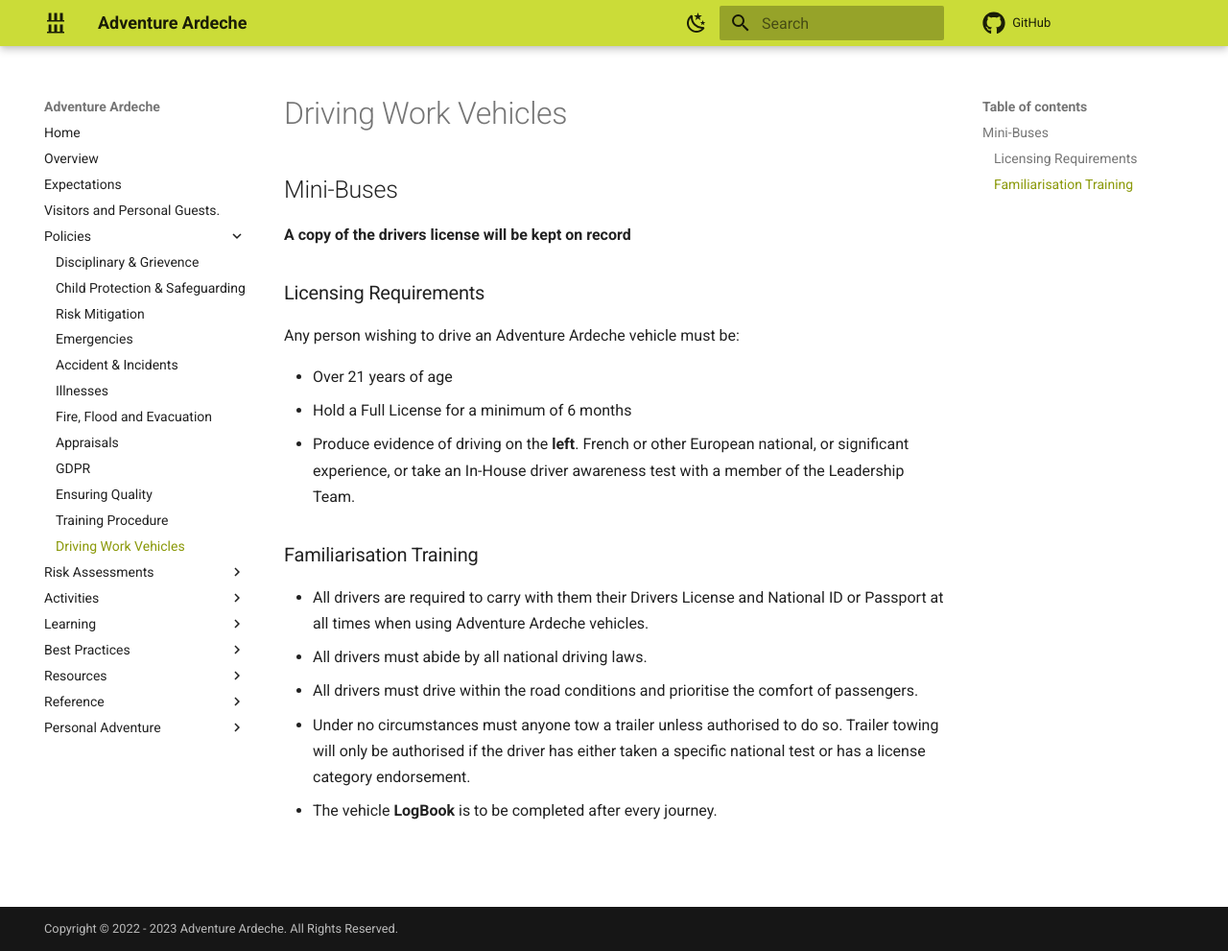
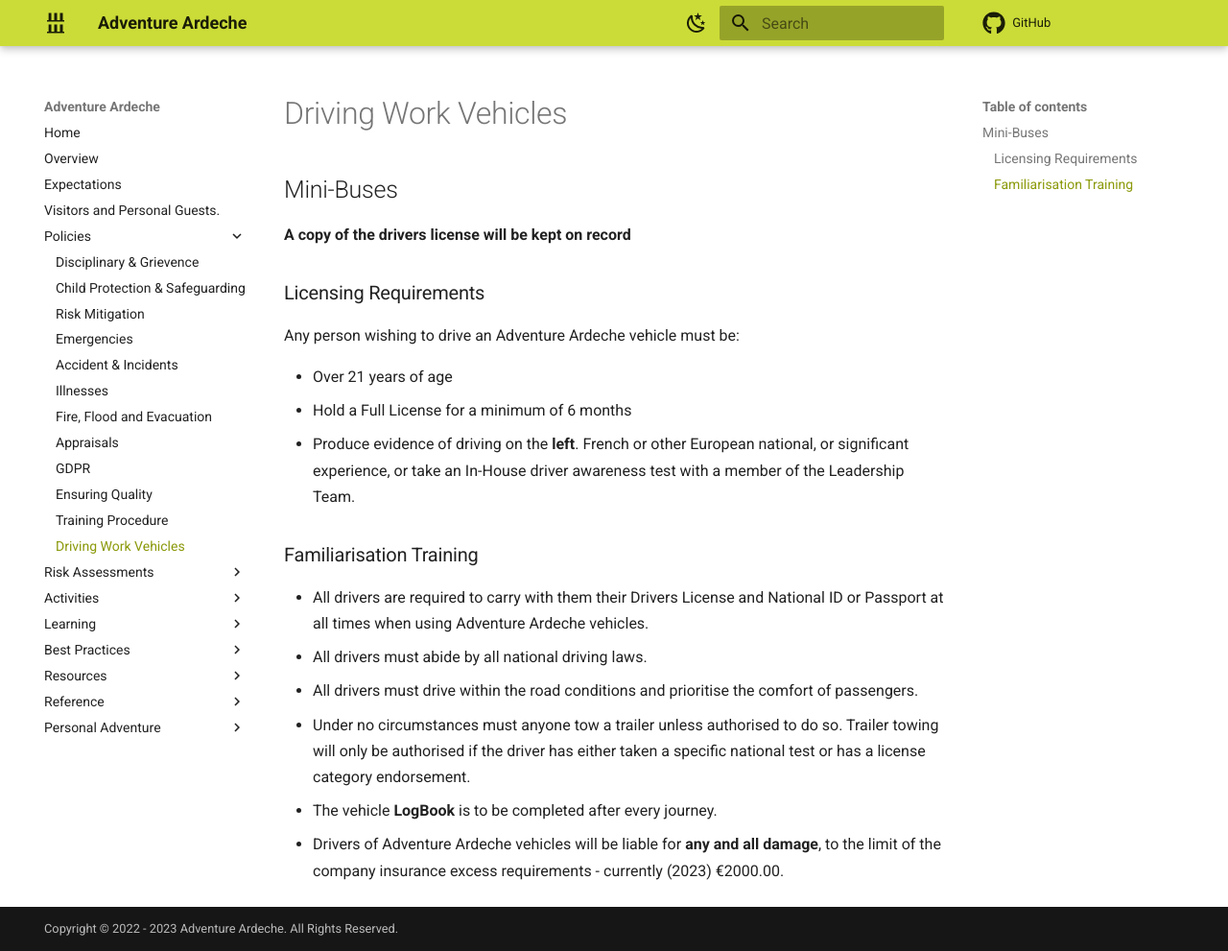
Before and after one commit to Matt-Adventure-Ardeche/staffhandbook, an MkDocs documentation site: the page built from docs/policies/driving.md, in a window 1280 px wide and 991 px high. Shown: the whole window at 96% size. Built offline with MkDocs 1.6.1 and Material for MkDocs 9.7.7, drawn with Linux system fonts in a browser that asks for light colours; comment, search, counter and statistics services are not loaded.

Commit message:
driving update

```diff
--- a/docs/policies/driving.md
+++ b/docs/policies/driving.md
@@ -18,3 +18,4 @@ Any person wishing to drive an Adventure Ardeche vehicle must be:
 - All drivers must drive within the road conditions and prioritise the comfort of passengers.
 - Under no circumstances must anyone tow a trailer unless authorised to do so. Trailer towing will only be authorised if the driver has either taken a specific national test or has a license category endorsement.
 - The vehicle **LogBook** is to be completed after every journey.
+- Drivers of Adventure Ardeche vehicles will be liable for **any and all damage**, to the limit of the company insurance excess requirements - currently (2023) €2000.00.
```
